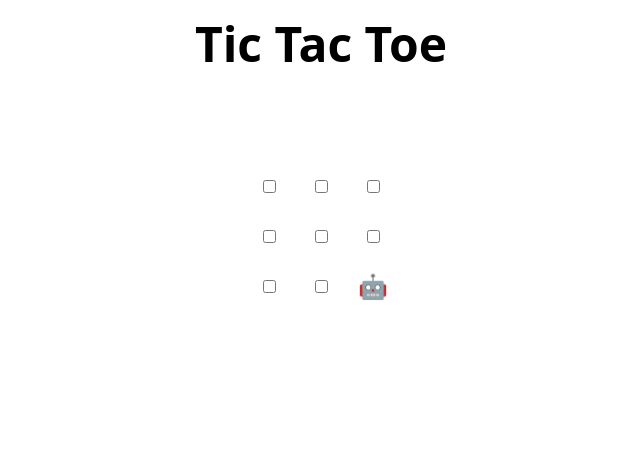
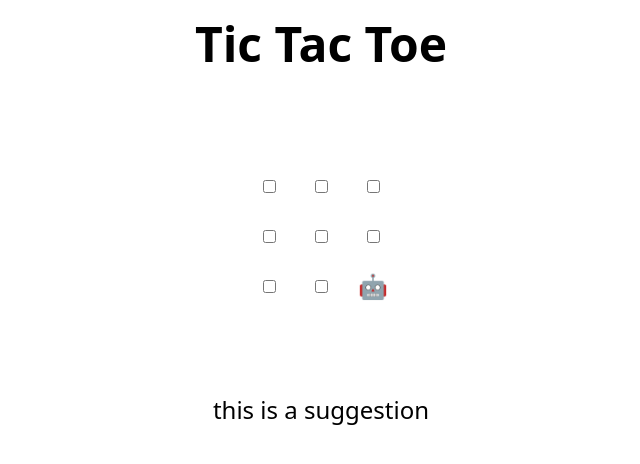
Before and after one commit to specterofgame/skills-review-pull-requests, a plain HTML site: page index.html in a window 1280 px wide. Shown: the whole page, without its empty margins (319-959 px from the left). Drawn offline with Linux system fonts and the light colour scheme.

Commit message:
Update index.html
a new suggestion

```diff
--- a/index.html
+++ b/index.html
@@ -48,7 +48,7 @@
 </table>
 
 <h2 hidden>Game over, refresh to play again 🧑‍💻 🤖!</h2>
-
+this is a suggestion
 <script>
   // Initialization
   const boxes = Array.from(document.querySelectorAll("td"));
```
